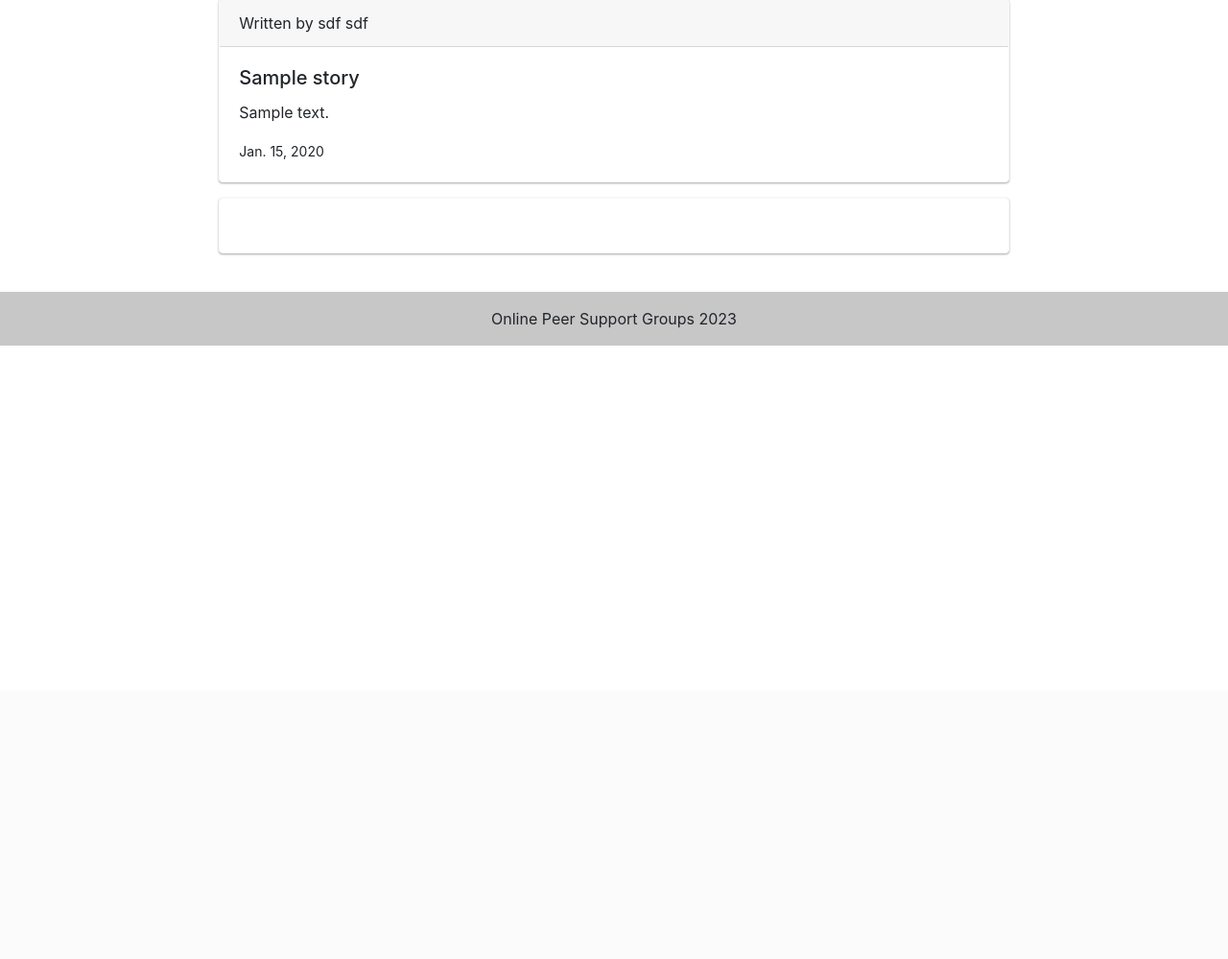
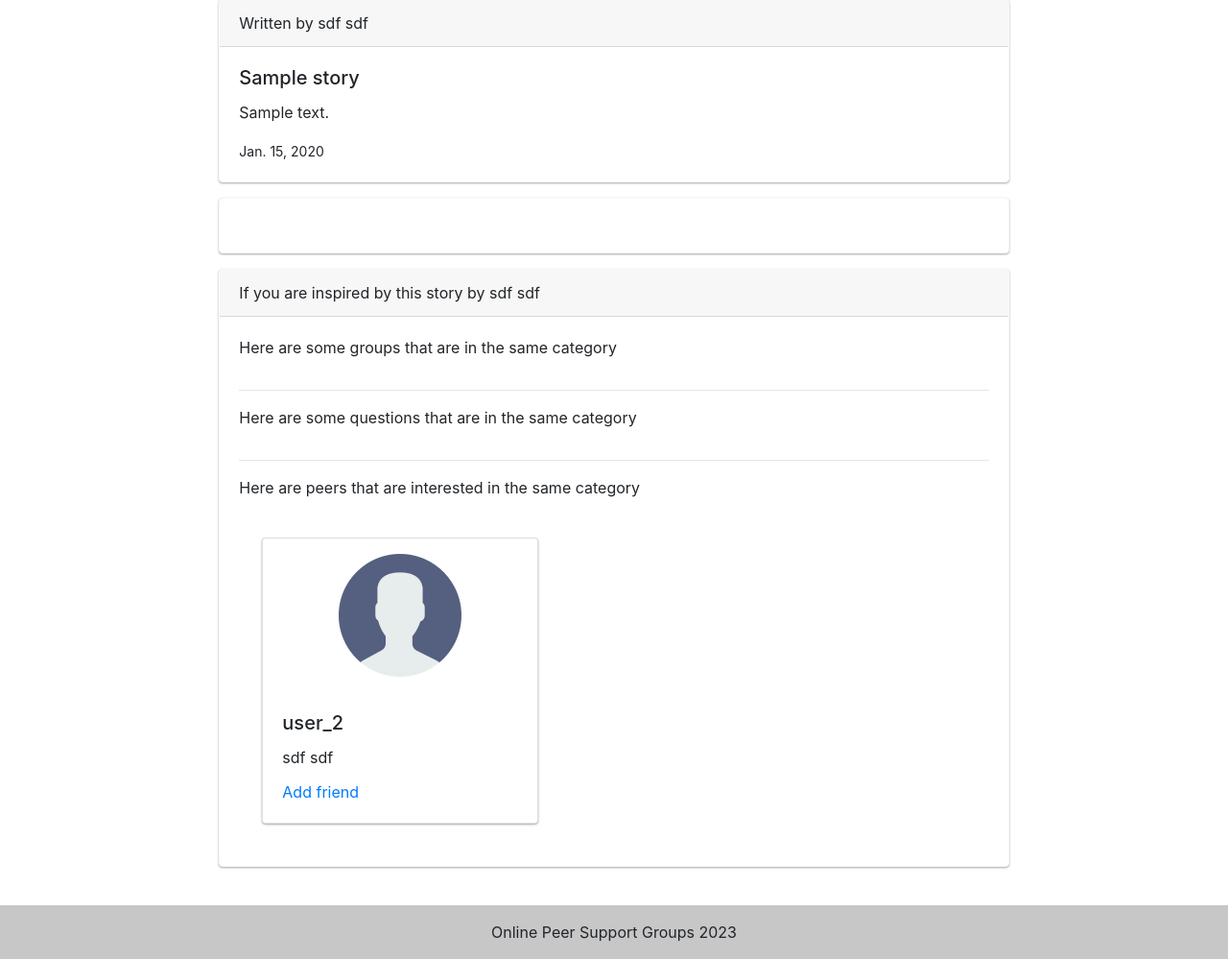
Before and after one commit to AlexeiaW/final, a Django app: page /story/1 in a window 1280 px wide. Shown: the part 81-1080 px from the top of the page at 96% size. Before the commit the page ends 441 px from the top, so only its background shows below. Run offline with Django 3.2, Linux system fonts and the light colour scheme; a user stored in the database is signed in; data comes from the database, SQL or seed files in the repository; tables that the repository leaves empty hold one stand-in row (values such as "Sample post"); parts of the project's set-up code (start-up, migrations or seed data) failed here and were passed over; some libraries are stand-ins or nearby versions.

Commit message:
add story suggestions

```diff
--- a/final_main_root/final_main_app/templates/story.html
+++ b/final_main_root/final_main_app/templates/story.html
@@ -1,5 +1,5 @@
 {% extends "./base.html" %} {% load bootstrap4 %} {% block content %}
-
+{% load static %}
 
 <div class="card border-light mb-3">
     <div class="card-header">Written by {{story.author.first_name}} {{story.author.last_name}}</div>
@@ -17,4 +17,61 @@
 </div>
 
 
+<div class="card border-light mb-3">
+    <div class="card-header">If you are inspired by this story by {{story.author.first_name}} {{story.author.last_name}}
+    </div>
+    <div class="card-body">
+        <p class="card-text">Here are some groups that are in the same category</p>
+        <div id="results" style="display: flex;flex-wrap: wrap; align-items: flex-start;">
+            {% for group in story.category.category_groups.all|slice:":10" %}
+            {%if request.user.appuser not in group.users.all %} <!-- exclude groups the user already is a part of -->
+            <div class="card mr-4" style="width: 18rem;">
+                <div class="card-body">
+                    <h5 class="card-title">{{group.name}}</h5>
+                    <p class="card-text">{{group.description}}</p>
+                    <a href="/group/{{group.pk}}" class="card-link">View</a>
+                </div>
+            </div>
+            {%endif %}
+            {% endfor %}
+        </div>
+        <hr />
+        <p class="card-text">Here are some questions that are in the same category</p>
+        <div id="results" style="display: flex;flex-wrap: wrap; align-items: flex-start;">
+            {% for question in story.category.category_questions.all|slice:":10" %}
+            {%if request.user.pk != question.user.user.pk %} <!-- exclude users own questions -->
+            <div class="card mr-4" style="width: 18rem;">
+                <div class="card-body">
+                    <h5 class="card-title">{{question.title}}</h5>
+                    <p class="card-text">{{question.description}}</p>
+                    <a href="/question/{{question.id}}" class="card-link">View</a>
+                </div>
+            </div>
+            {%endif %}
+            {% endfor %}
+        </div>
+        <hr />
+        <p class="card-text">Here are peers that are interested in the same category</p>
+        <div id="results" style="display: flex;flex-wrap: wrap; align-items: flex-start;">
+            {% for appuser in story.category.categories_appusers.all|slice:":10" %}
+            {%if request.user.pk != appuser.user.pk %} <!-- exclude users own profile -->
+            <div class="card m-4" style="width: 18rem;">
+                {% if appuser.images.count > 0 %}
+                <img class="mx-auto p-3" src="{{appuser.images.first.thumbnail.url}}" alt="Card image cap">
+                {% else %}
+                <img class="mx-auto p-3" src="{% static '/final_main_app/user.png' %}" alt="Card image cap">
+                {% endif %}
+                <div class="card-body">
+                    <h5 class="card-title">{{appuser}}</h5>
+                    <p class="card-title">{{appuser.user.first_name}} {{appuser.user.last_name}}</p>
+                    <a href="/add-friend/{{appuser.user.username}}" class="card-link">Add friend</a>
+                </div>
+            </div>
+            {%endif %}
+            {% endfor %}
+        </div>
+        <!-- <p class="card-text">{{story.description }}</p> -->
+        <!-- <a class="btn btn-primary" role="button" id="room_url" href="/chat/{{group.chat}}/">Enter</a>-->
+    </div>
+</div>
 {% endblock %}
```
